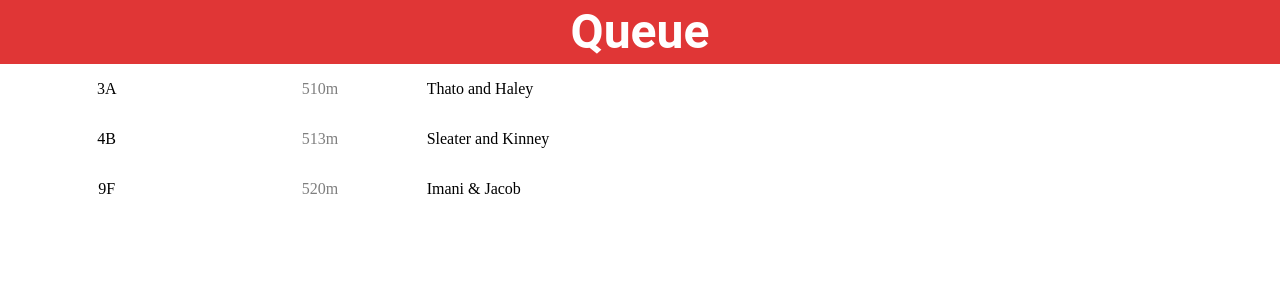
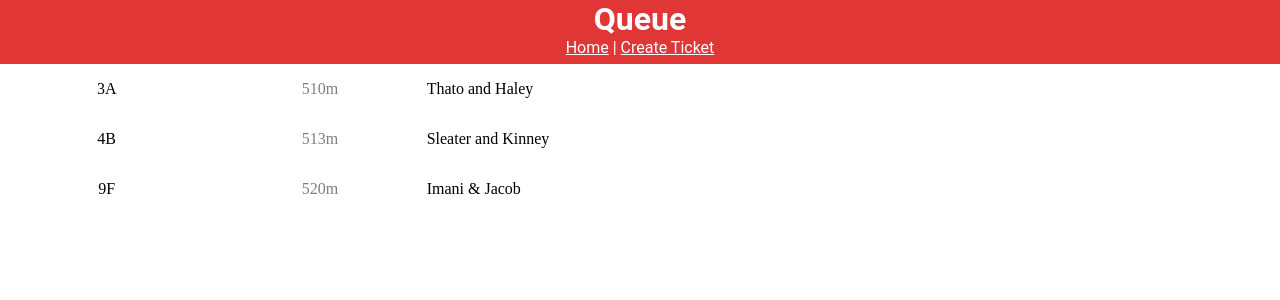
Before and after one commit to vstankatz/HelpQueue2, a React (Create React App) app: page / in a window 1280 px wide. Shown: the top 300 px of the page. Built offline with nearby package versions, Linux system fonts and the light colour scheme.

Commit message:
More stuff

```diff
--- a/src/components/App.jsx
+++ b/src/components/App.jsx
@@ -1,10 +1,10 @@
 import React from 'react';
+import { HashRouter as Router, Switch, Route } from 'react-router-dom';
+import PropTypes from 'prop-types';
+
 import Header from './Header';
 import TicketList from './TicketList';
 import NewTicketForm from './NewTicketForm';
-
-import { BrowserRouter as Router, Switch, Route, Link } from 'react-router-dom';
-import PropTypes from 'prop-types';
 
 export default function App() {
     return (
--- a/src/components/Header.jsx
+++ b/src/components/Header.jsx
@@ -1,6 +1,7 @@
 import React from 'react';
+import { Link } from 'react-router-dom';
 
-function Header() {
+export default function Header() {
     const styles = {
         backgroundColor: '#e03636',
         fontFamily: 'Roboto',
@@ -8,10 +9,18 @@ function Header() {
         textAlign: 'center',
         margin: '0',
         height: '8vh',
-        fontSize: '6vh',
-        lineHeight: '8vh',
+        fontSize: '2vh',
     };
-    return <h1 style={styles}>Queue</h1>;
+    return (
+        <div style={styles}>
+            <h1 style={{ margin: '0', fontSize: '4vh' }}>Queue</h1>
+            <Link to="/" style={{ color: 'white' }}>
+                Home
+            </Link>{' '}
+            |{' '}
+            <Link to="/newticket" style={{ color: 'white' }}>
+                Create Ticket
+            </Link>
+        </div>
+    );
 }
-
-export default Header;
--- a/src/index.js
+++ b/src/index.js
@@ -6,8 +6,6 @@ import './index.css';
 
 ReactDOM.render(<App />, document.getElementById('root'));
 
-// render(App);
-
 // If you want your app to work offline and load faster, you can change
 // unregister() to register() below. Note this comes with some pitfalls.
 // Learn more about service workers: https://bit.ly/CRA-PWA
```
